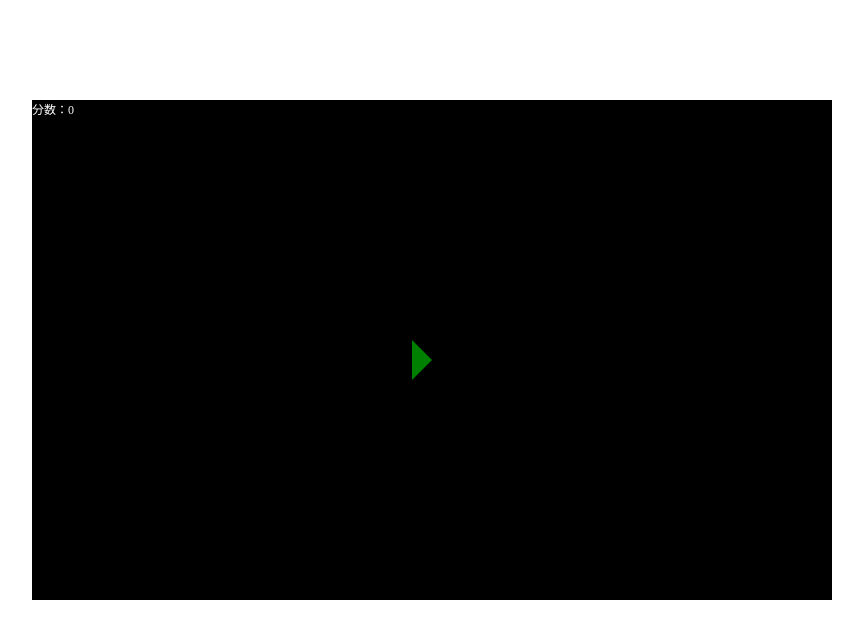
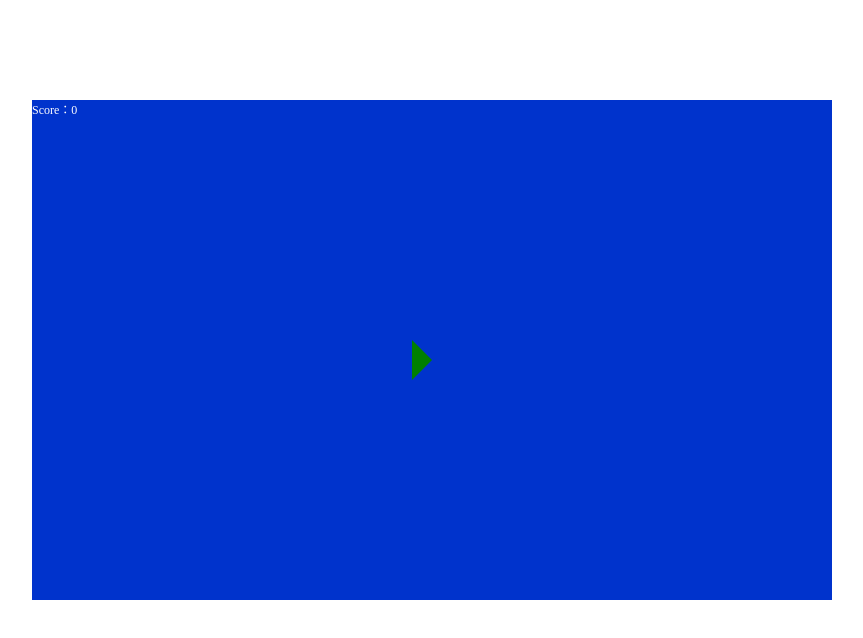
Before and after one commit to lizishanghai/robot, a plain HTML site: page index.html in a window 1280 px wide. Shown: the whole page, without its empty margins (68-931 px from the left). Drawn offline with Linux system fonts and the light colour scheme.

Commit message:
update background color, title

```diff
--- a/index.html
+++ b/index.html
@@ -2,12 +2,12 @@
 <html>
   <head>
     <meta http-equiv="Content-Type" content="text/html; charset=utf-8" />
-    <title>打飞机</title>
+    <title>Robot Beat</title>
     <style>
       #gamePanel {
         width: 800px;
         height: 500px;
-        background: Black;
+        background:#0033cc;
         position: absolute;
         left: 100px;
         top: 100px;
@@ -56,7 +56,7 @@
       #startBtn {
         border-width: 20px;
         border-style: solid;
-        border-color: Black Black Black Green;
+        border-color: #0033cc #0033cc #0033cc Green;
         position: absolute;
         left: 380px;
         top: 240px;
@@ -80,7 +80,7 @@
 
   <body>
     <div id="gamePanel" tabindex="0">
-      <div class="score">分数：<span id="score">0</span></div>
+      <div class="score">Score：<span id="score">0</span></div>
       <div id="startBtn" onclick="Start()"></div>
     </div>
 
```
